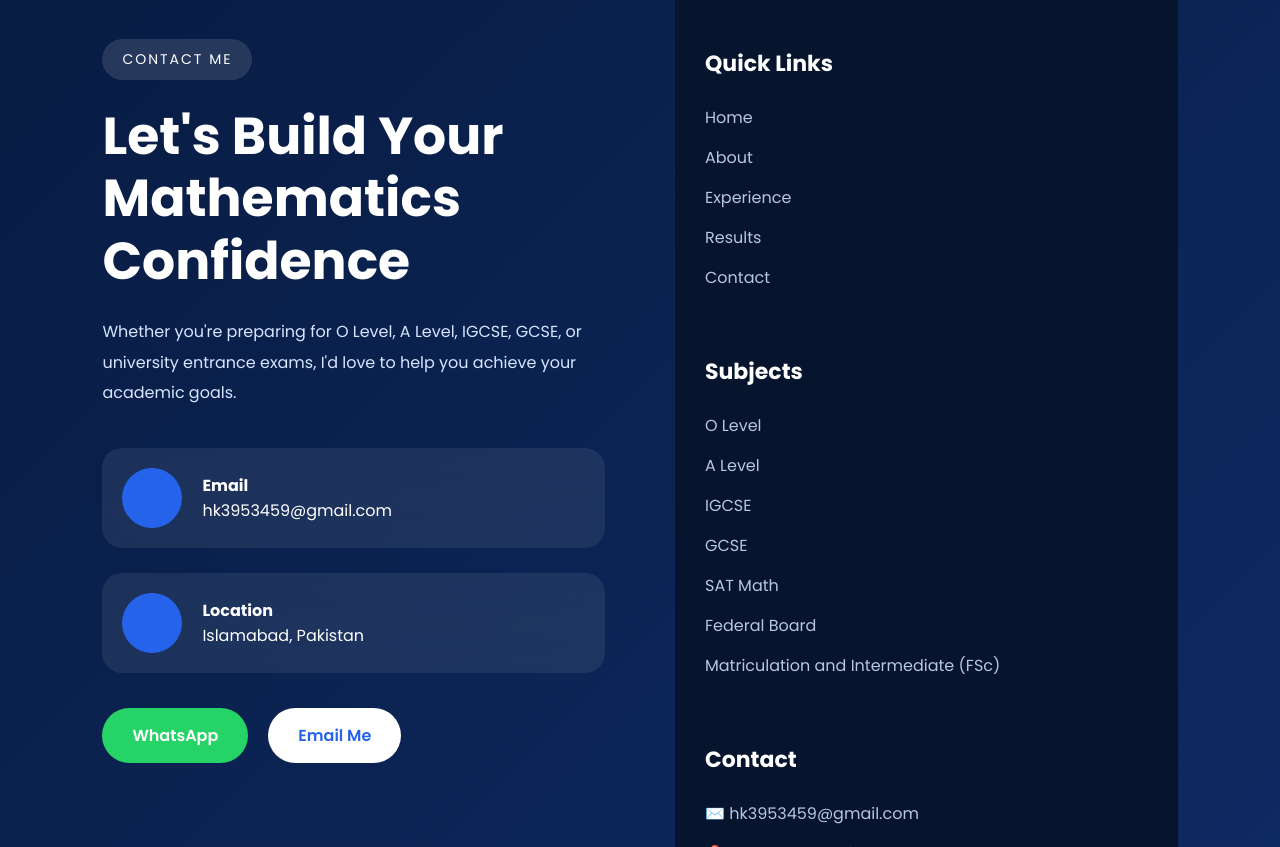
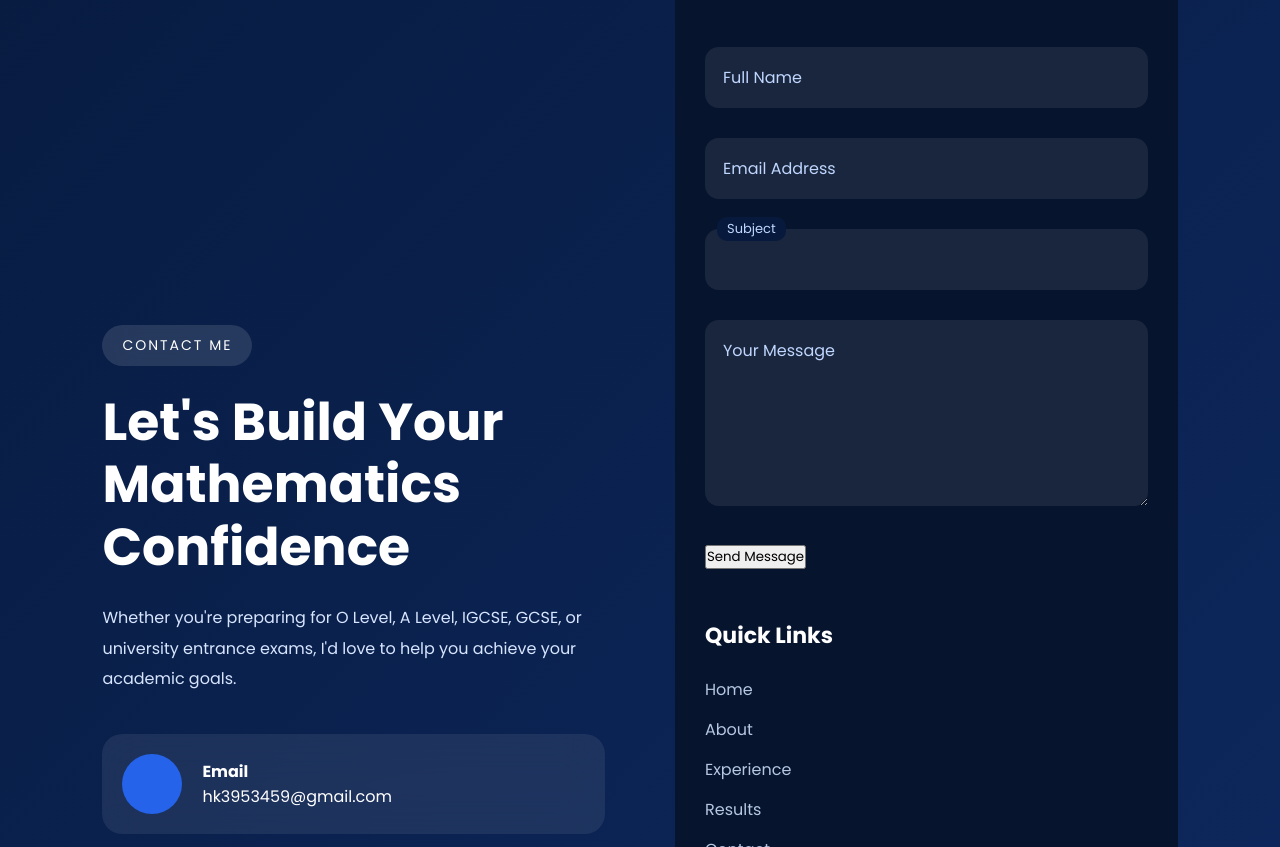
Before and after one commit to Nimra-khan-Web/Nimra-khan-Web.github.io, a plain HTML site: page index.html in a window 1280 px wide. Shown: the part 4037-4884 px from the top of the page. Drawn offline with Linux system fonts and the light colour scheme.

Commit message:
index.html

```diff
--- a/index.html
+++ b/index.html
@@ -1840,7 +1840,33 @@
             </p>
 
         </div>
-
+<form action="https://formspree.io/f/xaqgjjpb" method="POST">
+
+    <div class="input-group">
+        <input type="text" name="name" required>
+        <label>Full Name</label>
+    </div>
+
+    <div class="input-group">
+        <input type="email" name="email" required>
+        <label>Email Address</label>
+    </div>
+
+    <div class="input-group">
+        <input type="text" name="subject">
+        <label>Subject</label>
+    </div>
+
+    <div class="input-group">
+        <textarea name="message" rows="6" required></textarea>
+        <label>Your Message</label>
+    </div>
+
+    <button type="submit">
+        Send Message
+    </button>
+
+</form>
         <!-- Links -->
 
         <div class="footer-column">
```
